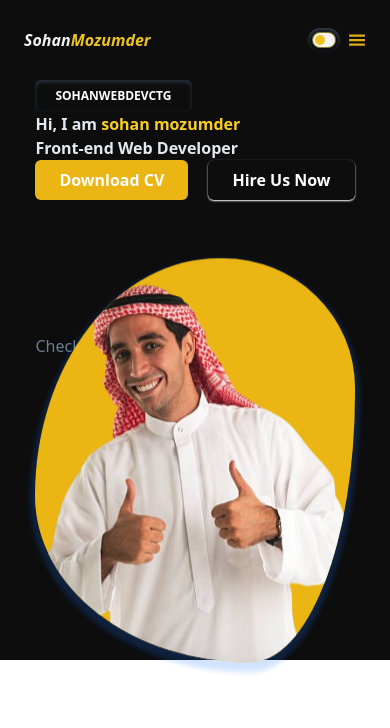
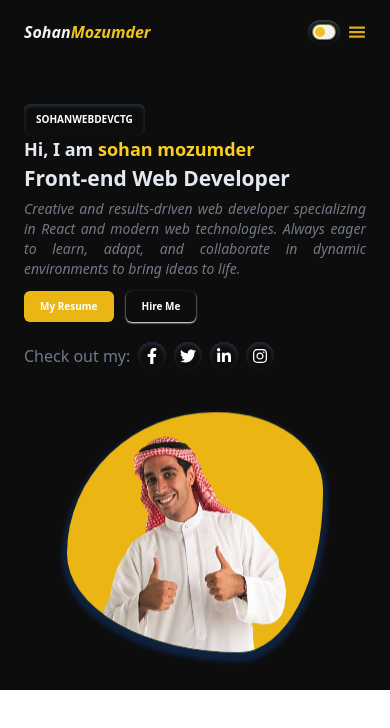
Before and after one commit to sohanwebdevctg/myPersonalPortfolio, a React (Vite) app: page / in a window 390 px wide. Shown: the top 728 px of the page. Built offline with nearby package versions, Linux system fonts and the light colour scheme.

Commit message:
change navbar layout setting

```diff
--- a/src/Components/Navbar/Navbar.jsx
+++ b/src/Components/Navbar/Navbar.jsx
@@ -1,5 +1,4 @@
 import { useEffect, useState } from "react";
-import { FaUserShield } from "react-icons/fa";
 import { GiHamburgerMenu } from "react-icons/gi";
 import { IoClose } from "react-icons/io5";
 import { NavLink } from "react-router-dom";
@@ -15,7 +14,7 @@ const Navbar = () => {
   // side effect in scrollbar
   useEffect(() => {
     window.addEventListener('scroll', () => {
-      if(window.scrollY > 10){
+      if(window.scrollY > 100){
         setActive(true);
       }else{
         setActive(false);
@@ -30,7 +29,7 @@ const Navbar = () => {
       {/* content section start */}
         {/* desktop section start */}
         <div className="hidden sm:block">
-          <div className="container mx-auto sm:px-8 md:px-10 lg:px-16 xl:px-20 2xl:px-24">
+          <div className="container mx-auto sm:px-8 md:px-10 lg:px-16 xl:px-14 2xl:px-24">
             <div className="flex justify-between items-center h-20">
               {/* logo start */}
               <div><h3 className="sm:text-sm md:text-lg lg:text-xl xl:text-2xl 2xl:text-3xl font-bold  italic"><span className="text-white">Sohan</span><span className="text-yellow-400">Mozumder</span></h3></div>
@@ -114,7 +113,7 @@ const Navbar = () => {
       {/* mobile section start */}
       <div className="block sm:hidden">
           {/* logo and button section start */}
-          <div className={`${active ? 'fixed top-0 right-0 left-0 z-50 shadow-sm shadow-yellow-300 ': 'sticky'} flex justify-between items-center px-6 h-20 bg-black opacity-95`}>
+          <div className={`${active ? 'fixed top-0 right-0 left-0 z-50 shadow-sm shadow-yellow-300 ': 'sticky'} flex justify-between items-center px-6 h-16 bg-black opacity-95`}>
             <div>
             <h3 className="text-base font-bold text-white italic"><span className="text-white">Sohan</span><span className="text-yellow-400">Mozumder</span></h3>
             </div>
--- a/src/MainLayout/MainLayout.jsx
+++ b/src/MainLayout/MainLayout.jsx
@@ -10,7 +10,7 @@ const MainLayout = () => {
       <Navbar></Navbar>
       {/* navbar section end */}
       {/* content section start */}
-      <div className="h-full sm:h-screen px-6 sm:px-8 md:px-10 lg:px-16 xl:px-20 2xl:px-24">
+      <div className="px-6 sm:px-8 md:px-10 lg:px-16 xl:px-20 2xl:px-24 py-10">
         <Outlet></Outlet>
       </div>
       {/* content section end */}
--- a/src/Pages/Home/Banner.jsx
+++ b/src/Pages/Home/Banner.jsx
@@ -7,45 +7,45 @@ const Banner = () => {
     <>
       {/* content section start */}
       <div className="container mx-auto">
-        <div className="flex flex-col sm:flex-row justify-between items-center h-full sm:h-screen gap-5">
+        <div className="flex flex-col sm:flex-row justify-around sm:justify-between items-center h-full sm:h-full md:h-full gap-10 sm:gap-5 md:gap-4 lg:gap-6">
           {/* left start */}
-            <div className="flex-1">
+            <div className="sm:flex-1 sm:pt-12 md:pt-0 xl:pt-16">
               {/* top item */}
-              <span className="text-white font-semibold bg-black shadow-inner shadow-slate-800 px-5 py-2 lg:mb-3 rounded-md text-xs inline-block">
+              <span className="text-white font-semibold bg-black shadow-inner shadow-slate-800 py-2 px-3 sm:px-2 xl:px-4 xl:py-2 lg:mb-3 rounded-md text-[10px] sm:text-[8px] md:text-[10px] lg:text-[11px] xl:text-xs inline-block">
                 SOHANWEBDEVCTG
               </span>
-              <h2 className="xl:text-2xl font-bold text-slate-200">
+              <h2 className="text-lg sm:text-base md:text-xl lg:text-[22px] xl:text-2xl font-bold text-slate-200">
                 Hi, I am <span className="text-yellow-400">sohan mozumder</span>
               </h2>
-              <h2 className="xl:text-4xl font-extrabold text-slate-200">
+              <h2 className="text-[21px] sm:text-xl md:text-2xl lg:text-3xl xl:text-4xl font-extrabold text-slate-200">
                 Front-end Web Developer
               </h2>
-              <p className="lg:my-3 lg:text-lg italic text-gray-500">
-
+              <p className="mt-1 md:my-2 text-sm sm:text-[13px] md:text-base lg:text-lg xl:text-lg italic text-gray-500 text-justify">
+              Creative and results-driven web developer specializing in React and modern web technologies. Always eager to learn, adapt, and collaborate in dynamic environments to bring ideas to life.
               </p>
-              <ul className="flex gap-5">
-                <li className="text-base px-6 py-2 bg-yellow-500 text-white font-bold rounded-md">
-                  Download CV
+              <ul className="flex items-center gap-3 xl:gap-5 mt-3">
+                <li className="text-[10px] sm:text-[10px] md:text-xs lg:text-sm xl:text-base px-4 py-2 xl:px-6 xl:py-2 bg-yellow-500 text-white font-bold rounded-md">
+                  My Resume
                 </li>
-                <li className="text-base px-6 py-2 rounded-md bg-black shadow-sm shadow-white hover:shadow-yellow-500 duration-300 text-white font-bold">
-                  Hire Us Now
+                <li className="text-[10px] sm:text-[10px] md:text-xs lg:text-sm xl:text-base px-4 py-2 xl:px-6 xl:py-2 rounded-md bg-black shadow-sm shadow-white hover:shadow-yellow-500 duration-300 text-white font-bold">
+                  Hire Me
                 </li>
               </ul>
               {/* top item */}
               {/* social link  */}
-              <div className="relative top-32 h-full">
-            <ul className="flex gap-2 items-center">
-              <li className="text-slate-500">Check out my:</li>
-              <li className="text-lg rounded-full bg-black shadow-inner shadow-slate-800 text-white hover:text-yellow-500 w-9 h-9 flex justify-center items-center">
+              <div className="relative mt-5 sm:mt-24 md:mt-28 lg:mt-28 xl:top-20 h-full">
+              <ul className="flex gap-2 items-center">
+              <li className="text-slate-500 sm:text-xs md:text-sm lg:text-base">Check out my:</li>
+              <li className="text-base sm:text-xs md:text-base xl:text-lg rounded-full bg-black shadow-inner shadow-slate-800 text-white hover:text-yellow-500 w-7 h-7 sm:w-6 sm:h-6 md:w-7 md:h-7 lg:w-8 lg:h-8 xl:w-9 xl:h-9 flex justify-center items-center">
                 <FaFacebookF></FaFacebookF>
               </li>
-              <li className="text-lg rounded-full bg-black shadow-inner shadow-slate-800 text-white hover:text-yellow-500 w-9 h-9 flex justify-center items-center">
+              <li className="text-base sm:text-xs md:text-base xl:text-lg rounded-full bg-black shadow-inner shadow-slate-800 text-white hover:text-yellow-500 w-7 h-7 sm:w-6 sm:h-6 md:w-7 md:h-7 lg:w-8 lg:h-8 xl:w-9 xl:h-9 flex justify-center items-center">
                 <FaTwitter></FaTwitter>
               </li>
-              <li className="text-lg rounded-full bg-black shadow-inner shadow-slate-800 text-white hover:text-yellow-500 w-9 h-9 flex justify-center items-center">
+              <li className="text-base sm:text-xs md:text-base xl:text-lg rounded-full bg-black shadow-inner shadow-slate-800 text-white hover:text-yellow-500 w-7 h-7 sm:w-6 sm:h-6 md:w-7 md:h-7 lg:w-8 lg:h-8 xl:w-9 xl:h-9 flex justify-center items-center">
                 <FaLinkedinIn></FaLinkedinIn>
               </li>
-              <li className="text-lg rounded-full bg-black shadow-inner shadow-slate-800 text-white hover:text-yellow-500 duration-300 w-9 h-9 flex justify-center items-center">
+              <li className="text-base sm:text-xs md:text-base xl:text-lg rounded-full bg-black shadow-inner shadow-slate-800 text-white hover:text-yellow-500 w-7 h-7 sm:w-6 sm:h-6 md:w-7 md:h-7 lg:w-8 lg:h-8 xl:w-9 xl:h-9 flex justify-center items-center">
                 <FaInstagram></FaInstagram>
               </li>
             </ul>
@@ -54,10 +54,10 @@ const Banner = () => {
             </div>
           {/* left end */}
           {/* right start */}
-          <div className="flex-1">
-            <div className="imgAnimation bg-yellow-500  xl:w-[400px] xl:h-[400px] overflow-hidden rounded-full mx-auto">
+          <div className="sm:flex-1">
+            <div className="imgAnimation bg-yellow-500 w-64 h-60 sm:w-60 sm:h-60 md:w-72 md:h-72 lg:h-72 lg:w-72  xl:w-96 xl:h-96 overflow-hidden rounded-full mx-auto">
                 <img
-                  className="w-80 h-96 mt-5 text-center mx-auto"
+                  className="w-3/4 h-full mt-5 text-center mx-auto"
                   src={image}
                 ></img>
             </div>
```
